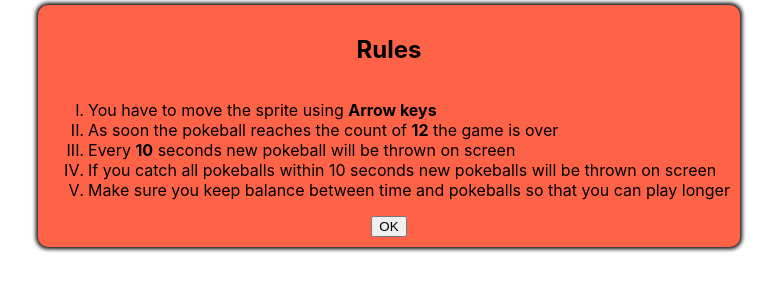
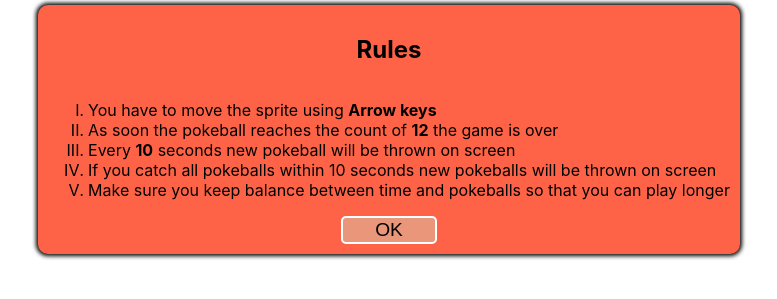
Before and after one commit to badbola/PokemonGame, a plain HTML site: page index.html in a window 1280 px wide. Shown: the part 85-384 px from the top of the page, without its empty margins (251-1028 px from the left). Drawn offline with Linux system fonts and the light colour scheme.

Commit message:
Few front-end changes

```diff
--- a/index.html
+++ b/index.html
@@ -24,7 +24,7 @@
             can play longer
           </li>
         </ul>
-        <button onclick="visible()">OK</button>
+        <button id="btn" onclick="visible()">OK</button>
       </div>
     </main>
     <canvas id="canvas" width="608" height="608"></canvas>
--- a/style.css
+++ b/style.css
@@ -25,3 +25,10 @@
   display: flex;
   flex-direction: column;
 }
+#btn {
+  background-color: darksalmon;
+  border: 2px solid white;
+  border-radius: 5px;
+  font-size: 1.2rem;
+  width: 6rem;
+}
```
